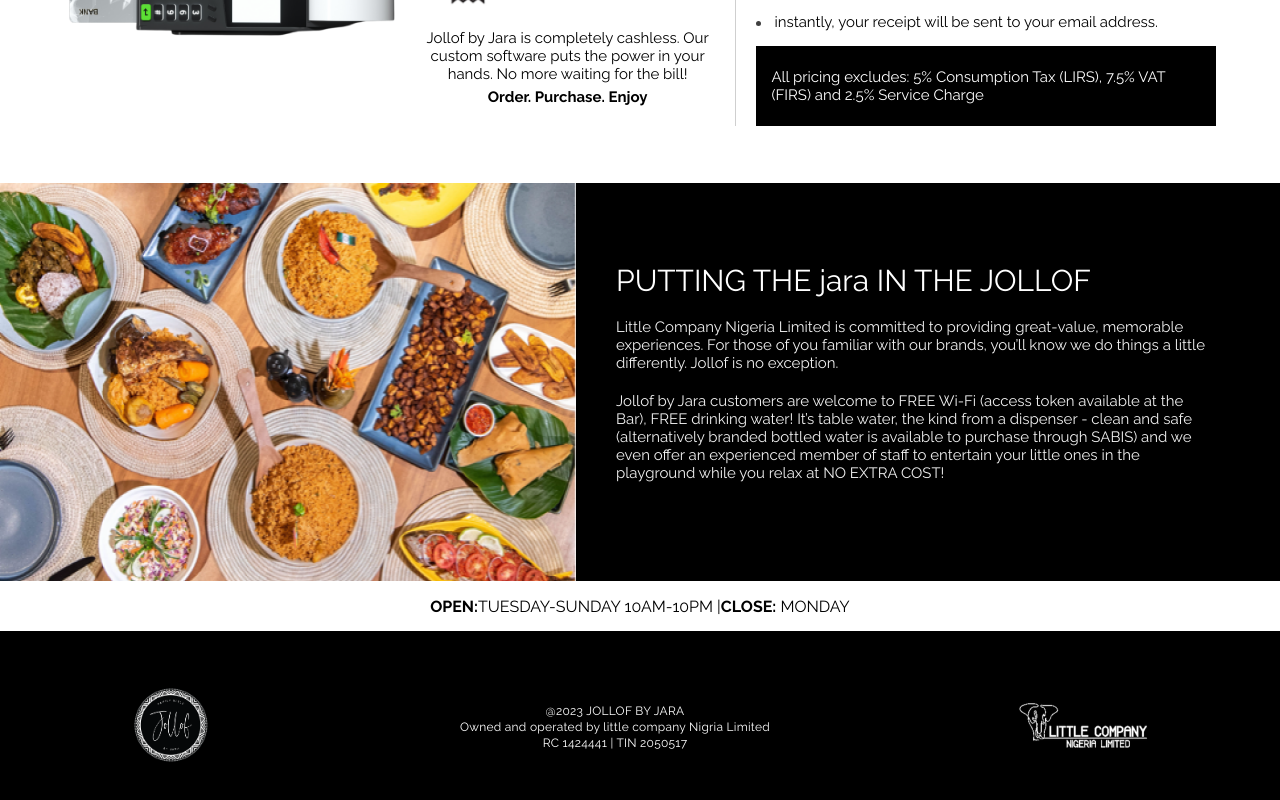
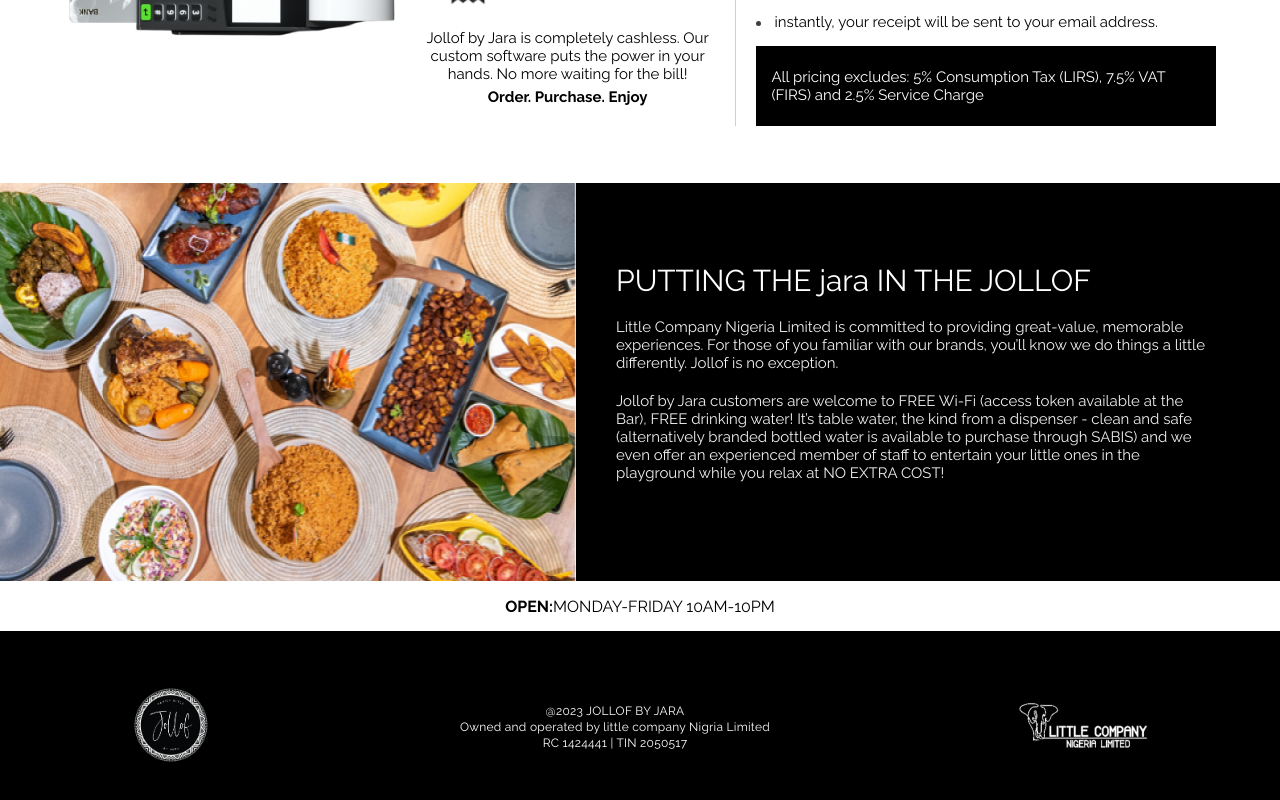
Before and after one commit to twentyFourDesign/jollofbyjara-menu, a React (Create React App) app: page / in a window 1280 px wide. Shown: the part 1015-1815 px from the top of the page. Built offline with nearby package versions, Linux system fonts and the light colour scheme; no server answers.

Commit message:
set opening days

```diff
--- a/src/component/Footer.js
+++ b/src/component/Footer.js
@@ -7,7 +7,7 @@
     <div>
       <div className="small-footer">
         <p>
-          <b>OPEN:</b>TUESDAY-SUNDAY 10AM-10PM |<b>CLOSE:</b> MONDAY
+          <b>OPEN:</b>MONDAY-FRIDAY 10AM-10PM
         </p>
       </div>
       <div className="footer-container">
```
